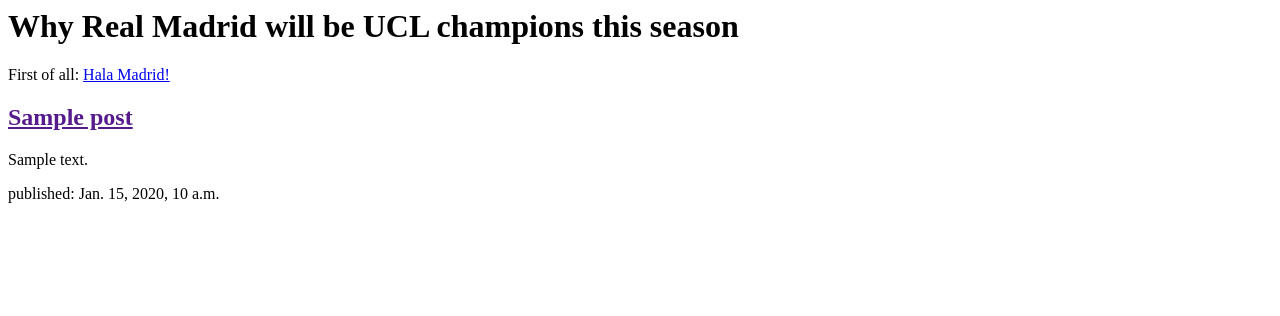
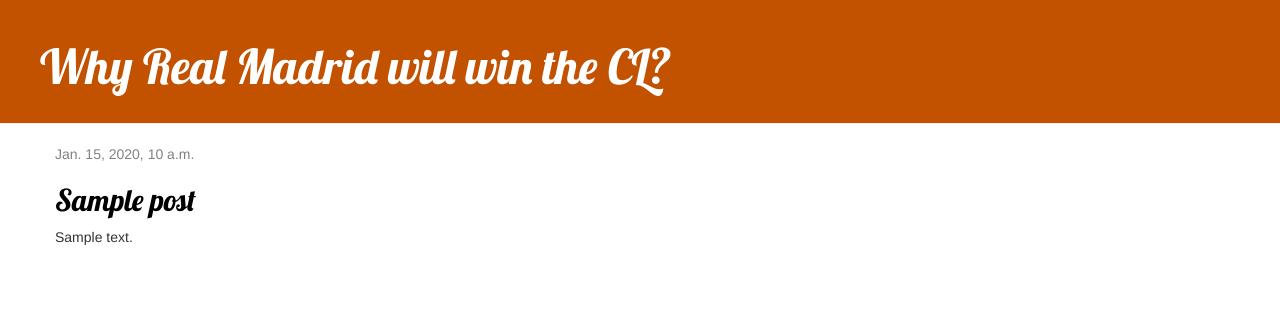
Before and after one commit to Marmar2310/my-first-blog, a Django app: page / in a window 1280 px wide. Shown: the top 316 px of the page. Run offline with Django 3.2, Linux system fonts and the light colour scheme; tables that the repository leaves empty hold one stand-in row (values such as "Sample post"); some libraries are stand-ins or nearby versions.

Commit message:
Finalized single-post reading + CSS refining

```diff
--- /dev/null
+++ b/blog/static/css/blog.css
@@ -0,0 +1,46 @@
+.page-header {
+    background-color: #C25100;
+    margin-top: 0;
+    padding: 20px 20px 20px 40px;
+}
+
+.page-header h1, .page-header h1 a, .page-header h1 a:visited, .page-header h1 a:active {
+    color: #ffffff;
+    font-size: 36pt;
+    text-decoration: none;
+}
+
+.content {
+    margin-left: 40px;
+}
+
+h1, h2, h3, h4 {
+    font-family: 'Lobster', cursive;
+}
+
+.date {
+    color: #828282;
+}
+
+.save {
+    float: right;
+}
+
+.post-form textarea, .post-form input {
+    width: 100%;
+}
+
+.top-menu, .top-menu:hover, .top-menu:visited {
+    color: #ffffff;
+    float: right;
+    font-size: 26pt;
+    margin-right: 20px;
+}
+
+.post {
+    margin-bottom: 70px;
+}
+
+.post h2 a, .post h2 a:visited {
+    color: #000000;
+}
--- /dev/null
+++ b/blog/templates/blog/base.html
@@ -0,0 +1,23 @@
+{% load static %}
+<html>
+    <head>
+        <link rel="stylesheet" href="//maxcdn.bootstrapcdn.com/bootstrap/3.2.0/css/bootstrap.min.css">
+        <link rel="stylesheet" href="//maxcdn.bootstrapcdn.com/bootstrap/3.2.0/css/bootstrap-theme.min.css">
+        <link rel="stylesheet" href="{% static 'css/blog.css' %}">
+        <link href="//fonts.googleapis.com/css?family=Lobster&subset=latin,latin-ext" rel="stylesheet" type="text/css">
+        <title>Marmar's blog</title>
+    </head>
+    <body>
+    <div class="page-header">
+        <h1><a href="/">Why Real Madrid will win the CL?</a></h1>
+    </div>
+    <div class="content container">
+        <div class="row">
+            <div class="col-md-8">
+            {% block content %}
+            {% endblock %}
+            </div>
+        </div>
+    </div>
+    </body>
+</html>
--- a/blog/templates/blog/post_list.html
+++ b/blog/templates/blog/post_list.html
@@ -1,20 +1,13 @@
-<html>
-    <head>
-        <title>Marmar's blog</title>
-    </head>
-    <body>
-        <div>
-            <h1>Why Real Madrid will be UCL champions this season</h1>
-                <p>First of all:
-                    <a href = "https://www.youtube.com/watch?v=SWJcenj6lsQ"> Hala Madrid!</a>
-                </p>
+{% extends 'blog/base.html' %}
+
+{% block content %}
+    {% for post in posts %}
+        <div class="post">
+            <div class="date">
+                {{ post.published_date }}
+            </div>
+            <h2><a href="{% url 'post_detail' pk=post.pk %}">{{ post.title }}</a></h2>
+            <p>{{ post.text|linebreaksbr }}</p>
         </div>
-        {% for post in posts %}
-            <div>
-                <h2><a href="">{{ post.title }}</a></h2>
-                <p>{{ post.text|linebreaksbr }}</p>
-                <p>published: {{ post.published_date }}</p>
-            </div>
-        {% endfor %}
-    </body>
-</html>
+    {% endfor %}
+{% endblock %}
--- a/blog/urls.py
+++ b/blog/urls.py
@@ -3,4 +3,5 @@ from . import views
 
 urlpatterns = [
 	path('', views.post_list, name='post_list'),
+	path('post/<int:pk>/', views.post_detail, name='post_detail'),
 ]
--- a/blog/views.py
+++ b/blog/views.py
@@ -1,7 +1,11 @@
-from django.shortcuts import render
+from django.shortcuts import render, get_object_or_404
 from django.utils import timezone
 from .models import Post
 
 def post_list(request):
     posts = Post.objects.order_by('-created_date')
     return render(request, 'blog/post_list.html', {'posts': posts})
+
+def post_detail(request, pk):
+    post = get_object_or_404(Post, pk=pk)
+    return render(request, 'blog/post_detail.html', {'post': post})
```
Also changed, not shown: blog/templates/blog/post_detail.html (added, +13 -0 lines).
